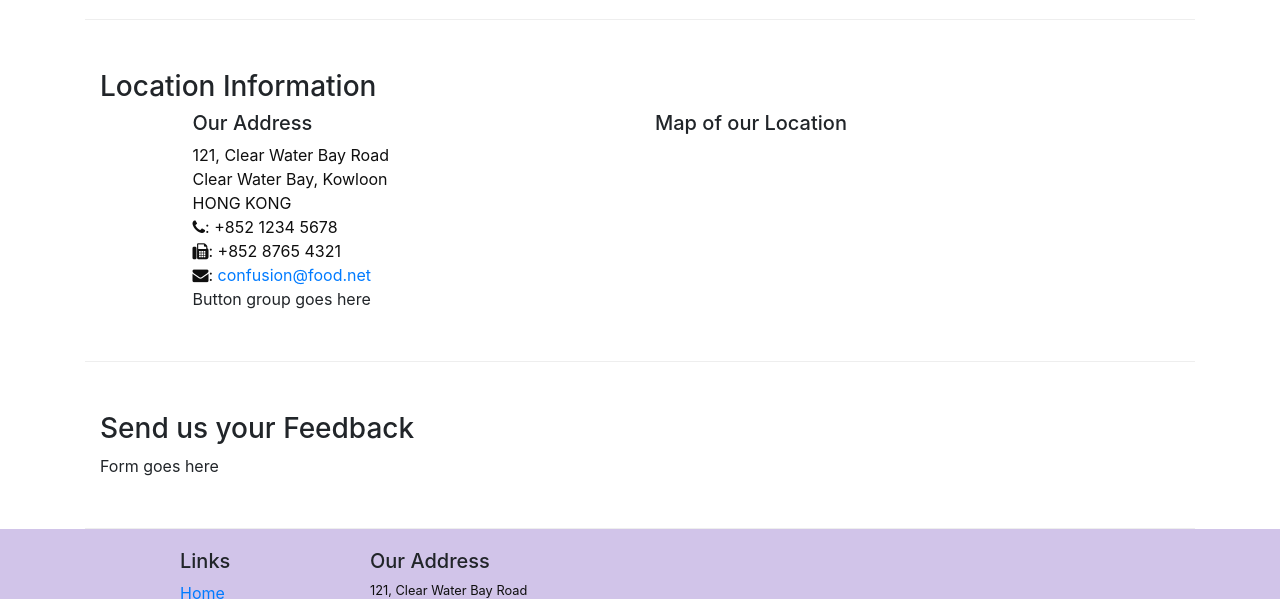
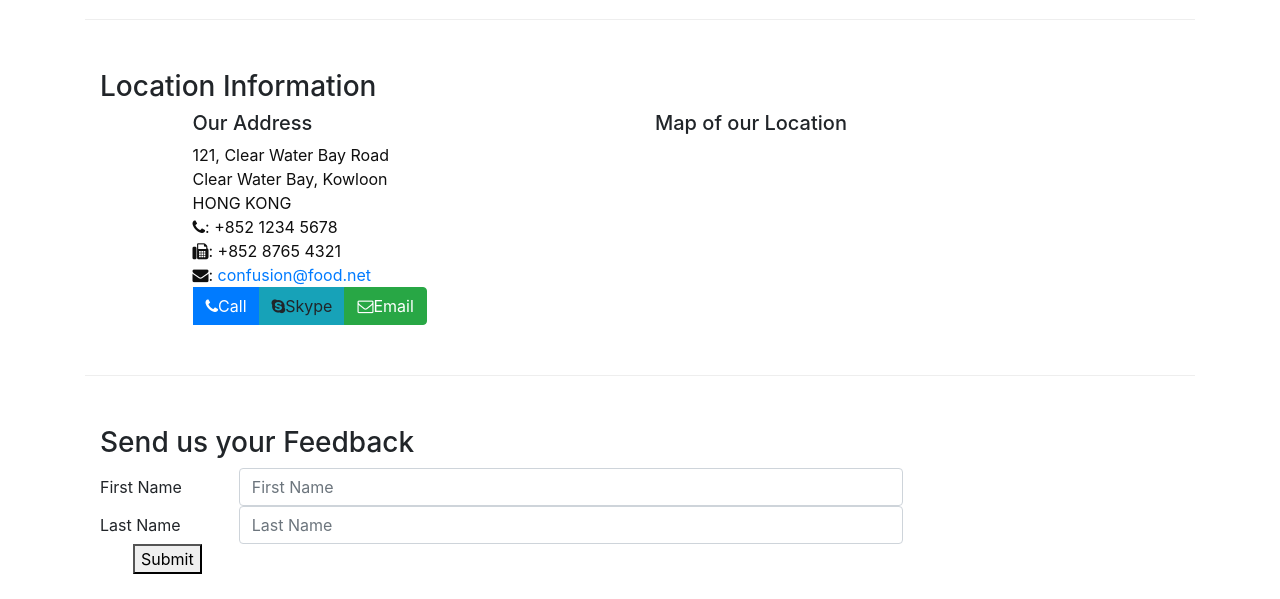
Before and after one commit to kaymid1/git-bootstrap4RE, a website: page contactus.html in a window 1280 px wide. Shown: the part 546-1145 px from the top of the page. Drawn offline with nearby package versions, Linux system fonts and the light colour scheme.

Commit message:
Basic Form

```diff
--- a/contactus.html
+++ b/contactus.html
@@ -81,8 +81,13 @@
             <div class="col-12 col-sm-6 offset-sm-1">
                 <h5>Map of our Location</h5>
             </div>
-            <div class="col-12 col-sm-11 offset-sm-1">
-                Button group goes here
+            <div class="col-12 col-sm-11 offset-sm-1"> <!-- Ex9 : Làm button group-->
+                <div class="btn-group" role="group">
+                    <address></address>
+                   <a role="button" class="btn btn-primary" href="tel:+852 1234 5678"><i class="fa fa-phone"></i>Call</a>
+                   <a role="button" class="btn btn-info"><i class="fa fa-skype"></i>Skype</a>
+                   <a role="button" class="btn btn-success" href="mailto:confusion@food.net"><i class="fa fa-envelope-o"></i>Email</a>
+               </div>
             </div>
         </div>
 
@@ -91,7 +96,21 @@
               <h3>Send us your Feedback</h3>
            </div>
             <div class="col-12 col-md-9">
-                Form goes here
+                <form>
+                    <div class=" from-group row">
+                        <label for="firstname" class="col-md-2 col-form-label">First Name</label>
+                        <div class="col-md-10">
+                            <input type="text" class="form-control" id="firstname" name="firstname" placeholder="First Name">
+                        </div>
+                    </div>
+                    <div class="form-group row">
+                        <label for="lastname" class="col-md-2 col-form-label">Last Name</label>
+                        <div class="col-md-10">
+                            <input type="text" class="form-control" id="lastname" name="lastname" placeholder="Last Name">
+                        </div>
+                        <button class="ml-5"type="submit">Submit</button>
+                    </div>
+                </form>
             </div>
              <div class="col-12 col-md">
             </div>
```
